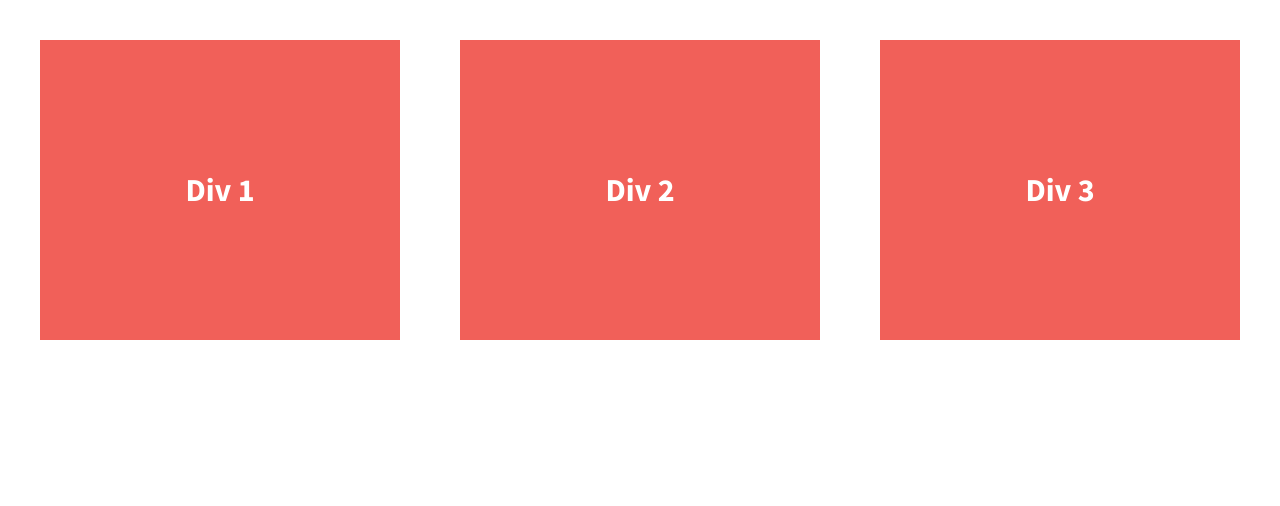
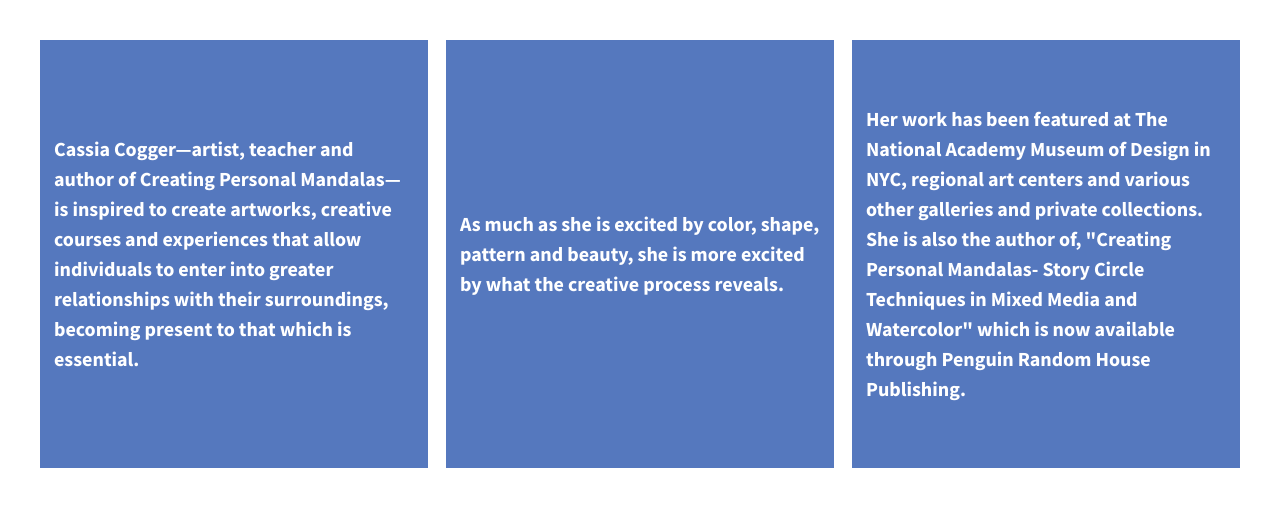
Before and after one commit to cassiacogger/coding-responsive-websites, a plain HTML site: page 07.01-206-divs-flexbox-starter/index.html in a window 1280 px wide. Drawn offline with nearby package versions, Linux system fonts and the light colour scheme.

Commit message:
701 edits

```diff
--- a/07.01-206-divs-flexbox-starter/css/main.css
+++ b/07.01-206-divs-flexbox-starter/css/main.css
@@ -121,10 +121,12 @@ body {
     align-items: center;
   color: #fff;
   line-height: 1.5em;
-  font-size: 1.6em;
-  background-color: #f16059;
-  height: 300px;
+  font-size: 1em;
+  padding: .7em;
+  background-color: #5578be;
+  height: 400px;
 }
+
 
 
 
--- a/07.01-206-divs-flexbox-starter/index.html
+++ b/07.01-206-divs-flexbox-starter/index.html
@@ -23,13 +23,13 @@
 
         <section class="wrapper">
             <div class="div-1">
-                Div 1
+                <p>Cassia Cogger—artist, teacher and author of Creating Personal Mandalas—is inspired to create artworks, creative courses and experiences that allow individuals to enter into greater relationships with their surroundings, becoming present to that which is essential.</p>
             </div>
             <div class="div-2">
-                Div 2
+                <p>As much as she is excited by color, shape, pattern and beauty, she is more excited by what the creative process reveals.</p>
             </div>
             <div class="div-3">
-                Div 3
+                <p>Her work has been featured at The National Academy Museum of Design in NYC, regional art centers and various other galleries and private collections. She is also the author of, "Creating Personal Mandalas- Story Circle Techniques in Mixed Media and Watercolor" which is now available through Penguin Random House Publishing.</p>
             </div>
         </section>
 
```
